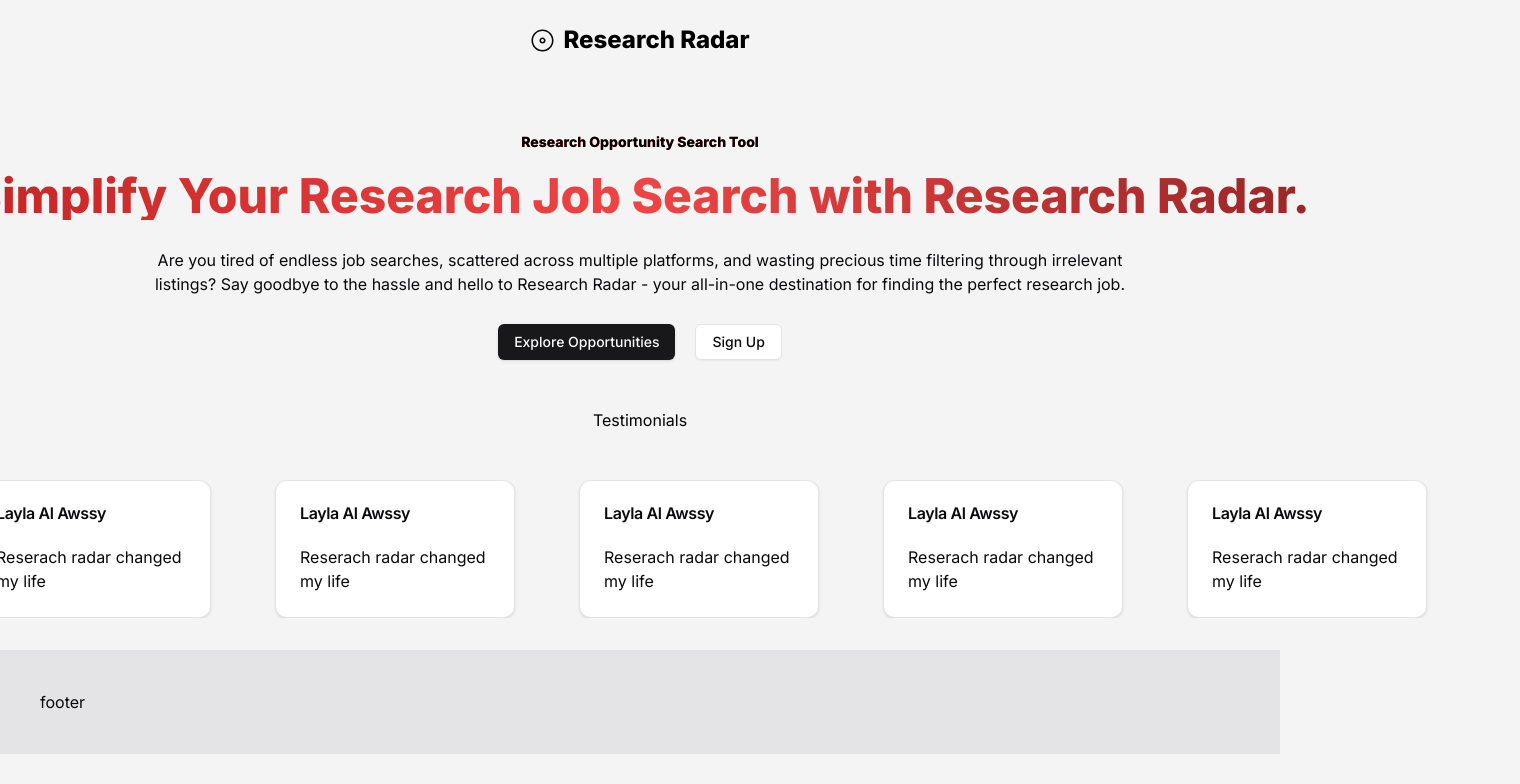
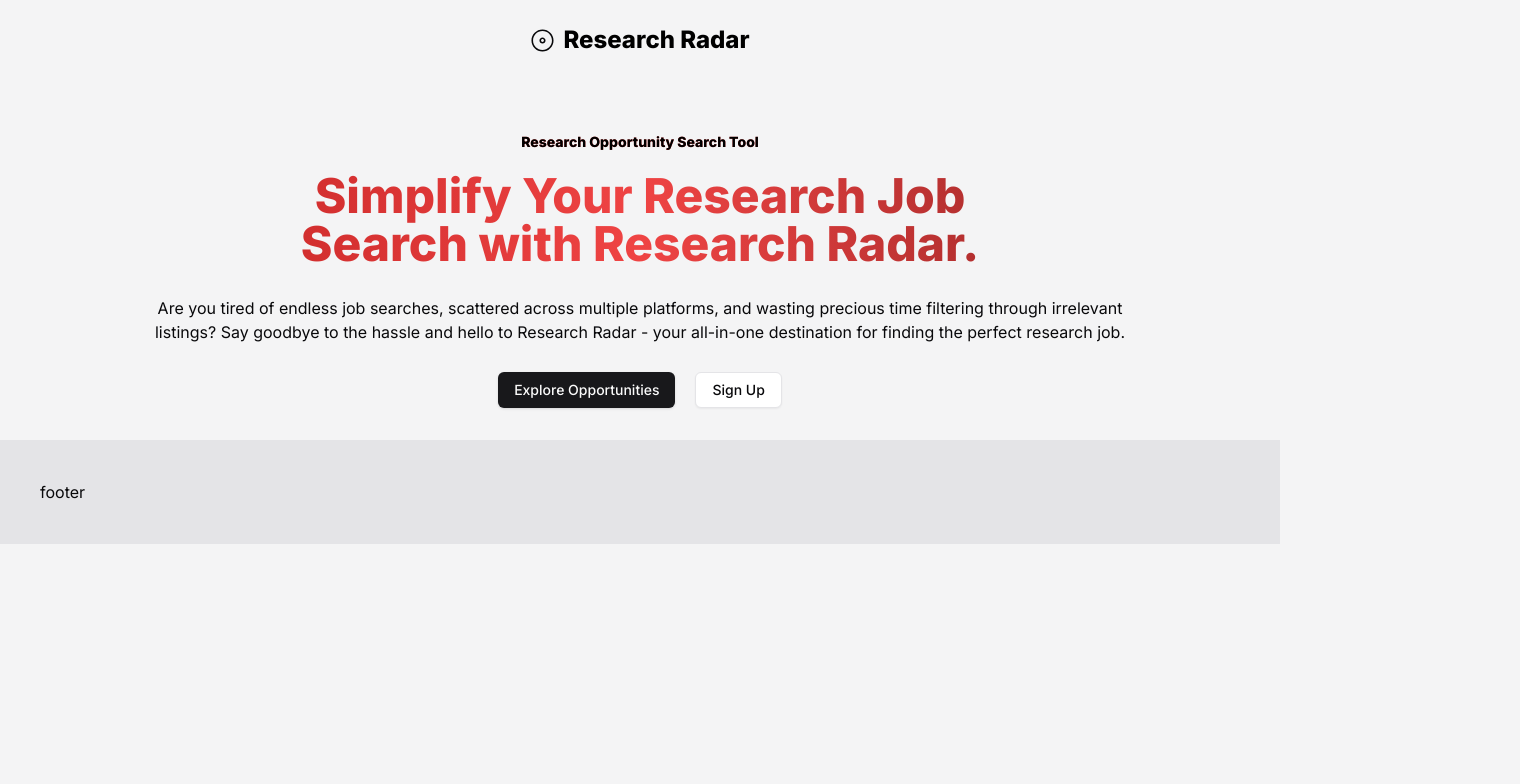
Before and after one commit to brandhawa99/research_radar, a Next.js app: page / in a window 1280 px wide. Shown: the top 784 px of the page, 1520 px wide, since content can reach past the window. Built offline with nearby package versions, Linux system fonts and the light colour scheme.

Commit message:
removed testimonials

```diff
--- a/src/app/page.tsx
+++ b/src/app/page.tsx
@@ -4,7 +4,7 @@ import {buttonVariants} from '@/components/ui/button'
 import Testimonalcard from "@/components/ui/testimonalcard";
 export default function Home() {
   return (
-    <main className=" flex w-100 flex-col items-center bg-zinc-100">
+    <main className=" flex flex-col items-center bg-zinc-100">
       <div>
         <header className="gap-2 font-extrabold flex items-center p-6 ">
           <DiscIcon width={25} height={25}/>
@@ -30,24 +30,6 @@ export default function Home() {
             </Link>
         </div>
 
-        <h2 className="text-[color:black] font-2xl self-center py-10">
-          Testimonials
-        </h2>
-        <div className="flex overflow-hidden space-x-16">
-
-          <div className="flex space-x-16 animate-loop-scroll">
-            <Testimonalcard />
-            <Testimonalcard />
-            <Testimonalcard />
-           </div>
-           <div className="flex space-x-16 animate-loop-scroll">
-
-            <Testimonalcard />
-            <Testimonalcard />
-            <Testimonalcard />
-          </div>
-        </div>
-
 
       </div>
 
```
